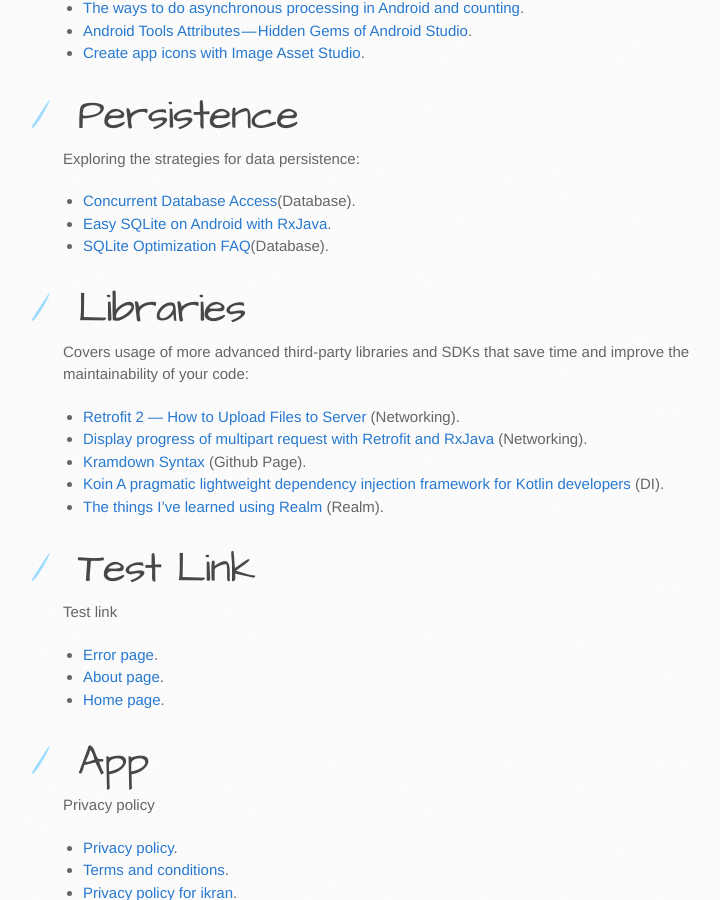
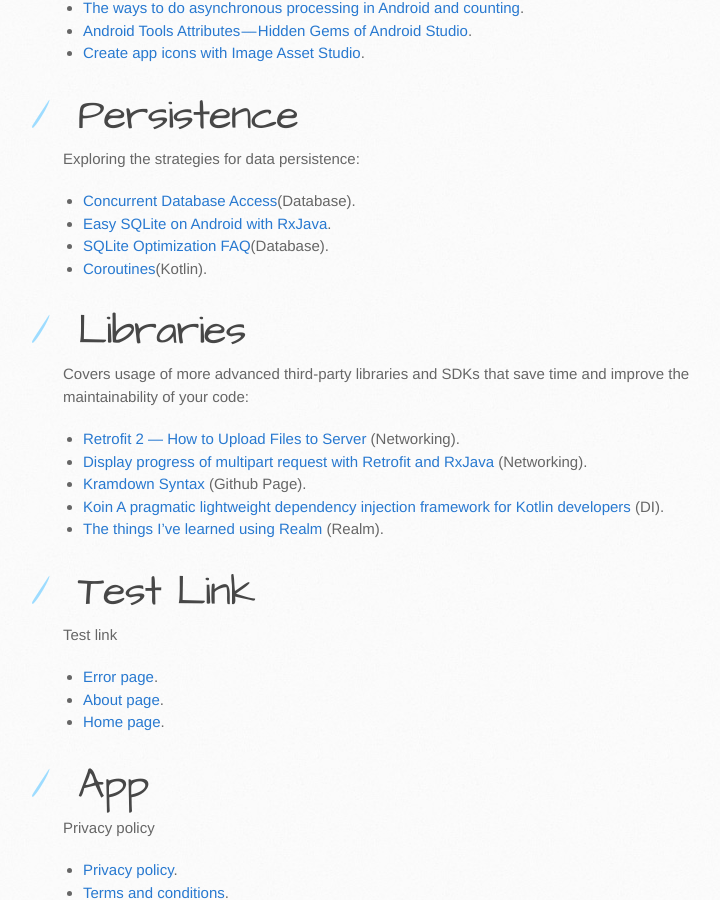
Before and after one commit to maobui/bui.github.io, a Jekyll site: the page built from index.md, in a window 1280 px wide and 900 px high, scrolled down 768 px. Shown: the whole window, without its empty margins (107-827 px from the left). Built offline with Jekyll 4.4.1, drawn with Linux system fonts in a browser that asks for light colours; our own code applies the rules of GitHub Pages for plain Markdown files.

Commit message:
- coroutines.

```diff
--- a/index.md
+++ b/index.md
@@ -33,6 +33,7 @@ Exploring the strategies for data persistence:
 *   [Concurrent Database Access](docs/Concurrent Database Access)(Database).
 *   [Easy SQLite on Android with RxJava](http://beust.com/weblog/2015/06/01/easy-sqlite-on-android-with-rxjava/){:target="_blank"}.
 *   [SQLite Optimization FAQ]({% post_url 2019-03-04-sqlite-optimization-faq %})(Database).
+*   [Coroutines](https://developer.android.com/kotlin/coroutines){:target="_blank"}(Kotlin).
 
 # [](#header-4) Libraries
 
```
